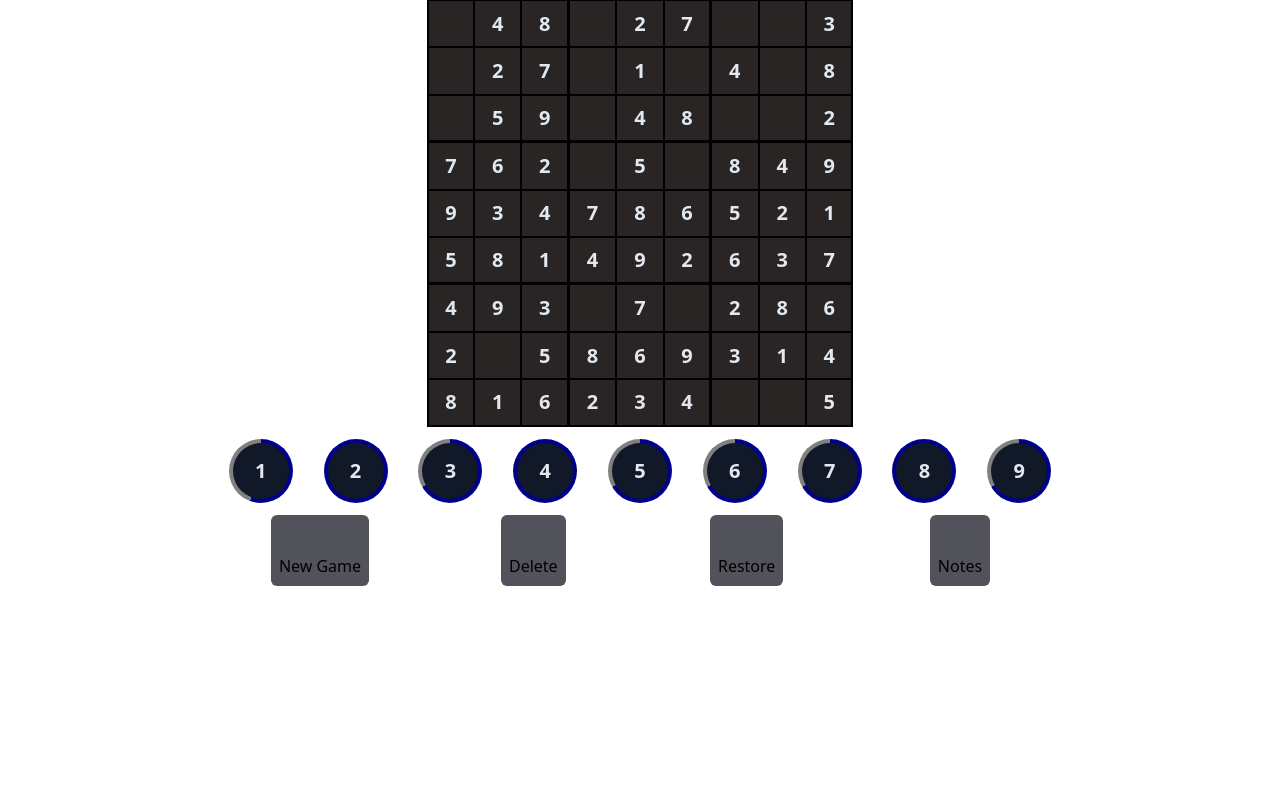
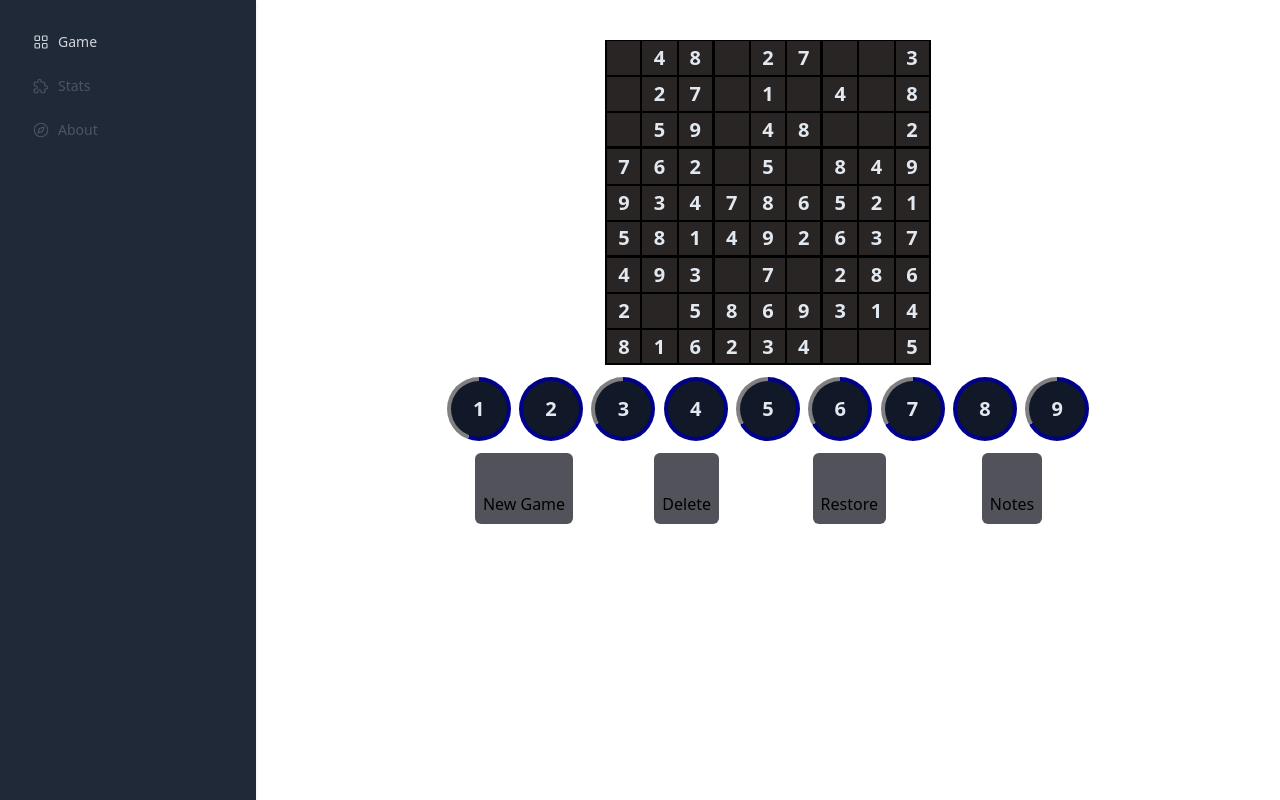
Before and after one commit to fabiancgc12/react-sudoku, a React (Vite) app: page / in a window 1280 px wide. Built offline with nearby package versions, Linux system fonts and the light colour scheme; some icons are missing.

Commit message:
creating shell.tsx (1/2)

```diff
--- a/src/App.tsx
+++ b/src/App.tsx
@@ -6,6 +6,7 @@ import {AppStore} from "@/globalState/appStore";
 import {WinModalMessage} from "@/components/modals/WinModalMessage";
 import {persistStore} from "redux-persist";
 import {PersistGate} from "redux-persist/integration/react";
+import {Shell} from "@/components/layout/shell";
 
 const persist = persistStore(AppStore)
 
@@ -13,11 +14,13 @@ function App() {
     return (
     <Provider store={AppStore}>
         <PersistGate loading={null} persistor={persist}>
-            <div className={"grid place-items-center"}>
-                <GameTable/>
-                <Controls/>
-                <WinModalMessage/>
-            </div>
+            <Shell>
+                <div className={"grid place-items-center"}>
+                    <GameTable/>
+                    <Controls/>
+                    <WinModalMessage/>
+                </div>
+            </Shell>
         </PersistGate>
     </Provider>
     )
--- /dev/null
+++ b/src/components/layout/shell.tsx
@@ -0,0 +1,67 @@
+import React, {ReactNode} from "react";
+
+type props = {
+    children:ReactNode
+}
+
+export function Shell({children}:props) {
+    return (
+        <div className="flex flex-col flex-no-wrap sm:flex-row">
+            {/* Sidebar starts */}
+            {/* Remove class [ hidden ] and replace [ sm:flex ] with [ flex ] */}
+            <div
+                className="w-full sm:w-64 sm:h-screen relative bg-gray-800 shadow sm:flex sm:flex-col justify-between"
+            >
+                <div className="px-8">
+                    <ul className="mt-8 flex sm:block">
+                        <li className="flex w-full justify-between text-gray-300 hover:text-gray-500 cursor-pointer items-center mb-6">
+                            <div className="flex items-center">
+                                <svg xmlns="http://www.w3.org/2000/svg" className="icon icon-tabler icon-tabler-grid"
+                                     width={18} height={18} viewBox="0 0 24 24" strokeWidth="1.5" stroke="currentColor"
+                                     fill="none" strokeLinecap="round" strokeLinejoin="round">
+                                    <path stroke="none" d="M0 0h24v24H0z"/>
+                                    <rect x={4} y={4} width={6} height={6} rx={1}/>
+                                    <rect x={14} y={4} width={6} height={6} rx={1}/>
+                                    <rect x={4} y={14} width={6} height={6} rx={1}/>
+                                    <rect x={14} y={14} width={6} height={6} rx={1}/>
+                                </svg>
+                                <span className="text-sm  ml-2">Game</span>
+                            </div>
+                        </li>
+                        <li className="flex w-full justify-between text-gray-600 hover:text-gray-500 cursor-pointer items-center mb-6">
+                            <div className="flex items-center">
+                                <svg xmlns="http://www.w3.org/2000/svg" className="icon icon-tabler icon-tabler-puzzle"
+                                     width={18} height={18} viewBox="0 0 24 24" strokeWidth="1.5" stroke="currentColor"
+                                     fill="none" strokeLinecap="round" strokeLinejoin="round">
+                                    <path stroke="none" d="M0 0h24v24H0z"/>
+                                    <path
+                                        d="M4 7h3a1 1 0 0 0 1 -1v-1a2 2 0 0 1 4 0v1a1 1 0 0 0 1 1h3a1 1 0 0 1 1 1v3a1 1 0 0 0 1 1h1a2 2 0 0 1 0 4h-1a1 1 0 0 0 -1 1v3a1 1 0 0 1 -1 1h-3a1 1 0 0 1 -1 -1v-1a2 2 0 0 0 -4 0v1a1 1 0 0 1 -1 1h-3a1 1 0 0 1 -1 -1v-3a1 1 0 0 1 1 -1h1a2 2 0 0 0 0 -4h-1a1 1 0 0 1 -1 -1v-3a1 1 0 0 1 1 -1"/>
+                                </svg>
+                                <span className="text-sm  ml-2">Stats</span>
+                            </div>
+                        </li>
+                        <li className="flex w-full justify-between text-gray-600 hover:text-gray-500 cursor-pointer items-center mb-6">
+                            <div className="flex items-center">
+                                <svg xmlns="http://www.w3.org/2000/svg" className="icon icon-tabler icon-tabler-compass"
+                                     width={18} height={18} viewBox="0 0 24 24" strokeWidth="1.5" stroke="currentColor"
+                                     fill="none" strokeLinecap="round" strokeLinejoin="round">
+                                    <path stroke="none" d="M0 0h24v24H0z"/>
+                                    <polyline points="8 16 10 10 16 8 14 14 8 16"/>
+                                    <circle cx={12} cy={12} r={9}/>
+                                </svg>
+                                <span className="text-sm  ml-2">About</span>
+                            </div>
+                        </li>
+                    </ul>
+                </div>
+            </div>
+            {/* Sidebar ends */}
+            {/* Remove class [ h-64 ] when adding a card block */}
+            <div className="container mx-auto py-10 h-64 md:w-4/5 w-11/12 px-6">
+                {/* Remove class [ border-dashed border-2 border-gray-300 ] to remove dotted border */}
+                {/*<div className="w-full h-full rounded border-dashed border-2 border-gray-300">/!* Place your content here *!/</div>*/}
+                {children}
+            </div>
+        </div>
+    );
+}
--- a/tsconfig.json
+++ b/tsconfig.json
@@ -19,7 +19,8 @@
     "paths": {
       "@/utils/*": ["utils/*"],
       "@/components/*": ["components/*"],
-      "@/globalState/*": ["globalState/*"]
+      "@/globalState/*": ["globalState/*"],
+      "@/pages/*": ["pages/*"]
     }
   },
   "include": ["src"],
```
